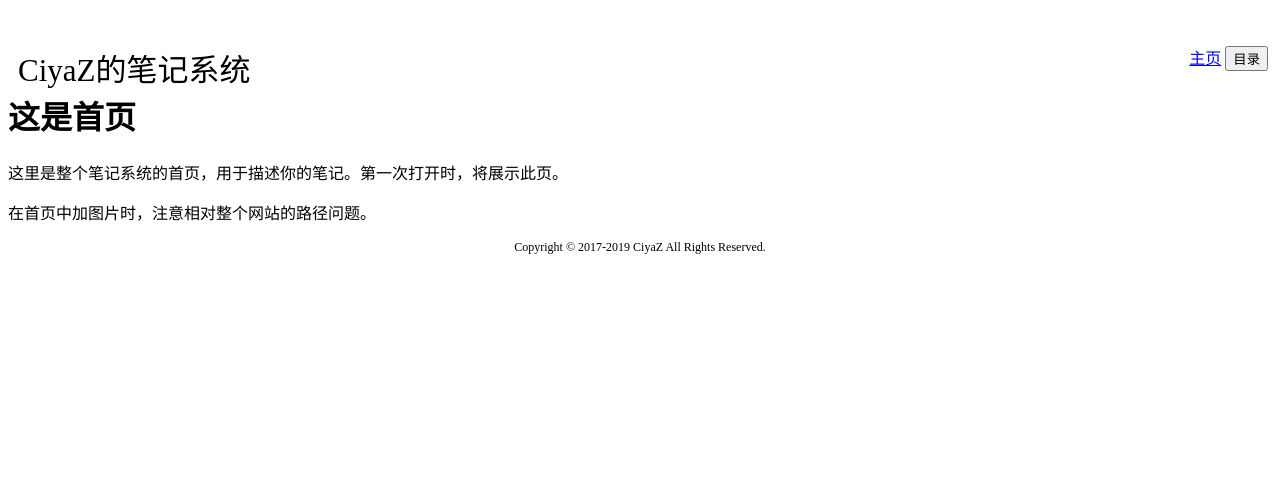
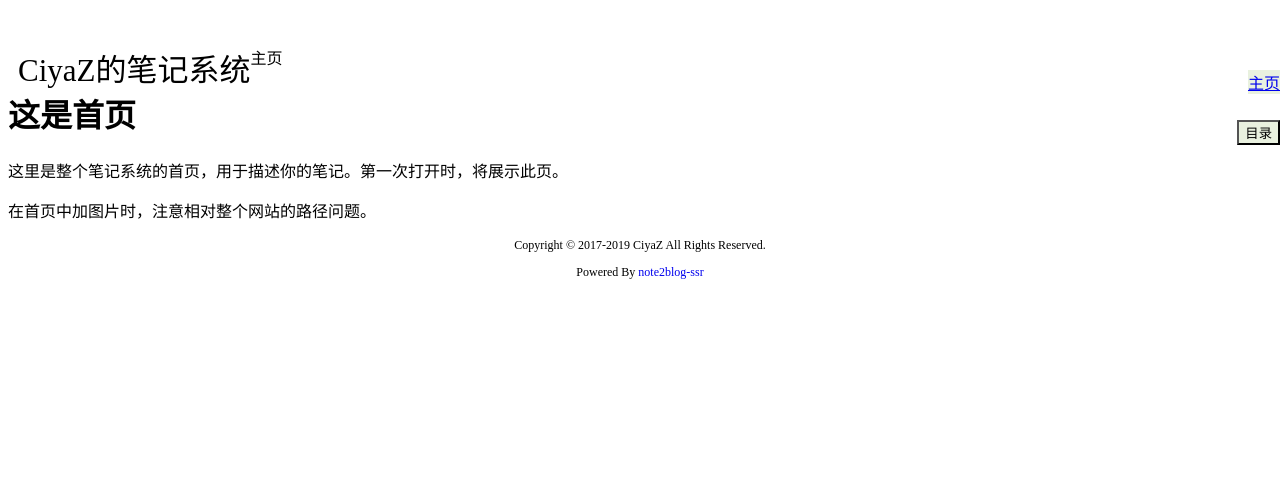
Before and after one commit to CiyaZ/note2blog-ssr, a PHP site: page / in a window 1280 px wide. Shown: the top 478 px of the page. After the commit the page ends 279 px from the top, so only its background shows below. Run offline with PHP 8.4, Linux system fonts and the light colour scheme; some libraries are stand-ins or nearby versions.

Commit message:
:sparkles: 页面显示优化，添加面包屑导航

```diff
--- a/app/app.min.css
+++ b/app/app.min.css
@@ -1 +1 @@
-img{width:auto;height:auto;max-width:100%;max-height:100%}body.modal-open{overflow:hidden}.modal-overlay{position:absolute;left:0;top:0;width:100%;height:150%;z-index:1;background-color:black;opacity:.6}.modal-data{position:absolute;width:300px;height:500px;right:0;top:10%;padding:5px;text-align:center;z-index:2;overflow:scroll}
+img{width:auto;height:auto;max-width:100%;max-height:100%}body.modal-open{overflow:hidden}.modal-overlay{position:fixed;left:0;top:0;width:100%;height:100%;z-index:2;background-color:black;opacity:.6}.modal-data{position:fixed;width:300px;height:500px;right:0;top:70px;padding:5px;text-align:center;z-index:3;overflow:scroll}
--- a/index.php
+++ b/index.php
@@ -1,9 +1,29 @@
+<?php
+$index = file_get_contents("indexed.json");
+$notebooks = json_decode($index, true)["notebooks"];
+$kv_map = json_decode($index, true)["kvs"];
+
+$title = "CiyaZ的笔记系统";
+$bread = "主页";
+if (isset($_GET["id"]) && !empty($_GET["id"])) {
+    if (array_key_exists($_GET["id"], $kv_map)) {
+        $note_path = $kv_map[$_GET["id"]];
+        $note_path_arr = explode("/", $note_path);
+        $title = end($note_path_arr);
+        array_shift($note_path_arr);
+        $bread = implode(" > ", $note_path_arr);
+    } else {
+        $title = "404";
+        $bread = "找不到该页面";
+    }
+}
+echo <<<HTML
 <!DOCTYPE html>
 <html lang="zh-cmn-Hans">
 <head>
     <meta charset="UTF-8">
     <meta name="viewport" content="width=device-width, initial-scale=1, maximum-scale=1, user-scalable=no">
-    <title>CiyaZ的笔记系统</title>
+    <title>{$title}</title>
     <link href="node_modules/@ciyaz/silicon-ui/dist/silicon-ui.css" type="text/css" rel="stylesheet"/>
     <link href="node_modules/highlightjs/styles/github.css" type="text/css" rel="stylesheet"/>
     <link href="app/app.min.css" type="text/css" rel="stylesheet"/>
@@ -19,9 +39,8 @@
             <button class="si-btn si-bg-light-green si-fg-white" onclick="toggle_modal()">close</button>
         </p>
         <ul style="text-align: left; padding: 35px" id="tree-view" class="si-list si-bg-white">
-            <?php
-                $index = json_decode(file_get_contents("indexed.json"), true)["notebooks"];
-                foreach ($index as $notebook) {
+HTML;
+                foreach ($notebooks as $notebook) {
                     echo "<li class=\"collapsible\">";
                     echo "<span>".$notebook["name"]."</span>";
                     echo "</li>";
@@ -44,7 +63,7 @@
                     echo "</ul>";
                     echo "</li>";
                 }
-            ?>
+echo <<<HTML
         </ul>
         <p>
             <button class="si-btn si-bg-light-green si-fg-white" onclick="toggle_modal()">close</button>
@@ -57,21 +76,22 @@
     </span>
 </div>
 <div class="container">
-    <div class="si-panel si-bg-white" style="margin-top: 45px; text-align: right">
-        <span>
-            <a href="index.php" class="si-btn si-fg-white si-bg-light-green">主页</a>
-        </span>
-        <span>
-            <button class="si-btn si-fg-white si-bg-light-green" onclick="toggle_modal()"
-                    style="margin-right: 4px;">目录</button>
-        </span>
+    <a href="index.php" class="si-btn si-fg-green" style="position: fixed; top: 70px;right: 0;z-index: 1;background-color: #E9F1DF;">主页</a>
+    <button class="si-btn si-fg-green" onclick="toggle_modal()" style="position: fixed; top: 120px;right: 0;z-index: 1;background-color: #E9F1DF;">目录</button>
+    <div class="si-panel si-bg-white" style="margin-top: 45px">
+        {$bread}
     </div>
     <div class="si-panel si-bg-white" style="margin-top: 5px">
-        <?php
+HTML;
 
         require "vendor/autoload.php";
         if (isset($_GET["id"]) && !empty($_GET["id"])) {
-            echo render_post($_GET["id"]);
+            $post_rendered = render_post($kv_map, $_GET["id"]);
+            if($post_rendered != null) {
+                echo $post_rendered;
+            } else {
+                echo "<div style=\"text-align: center\"><h1>404</h1></div>";
+            }
         } else {
             echo render_index();
         }
@@ -83,9 +103,8 @@
             return $parser->text($md);
         }
 
-        function render_post($hash_key)
+        function render_post($kv_map, $hash_key)
         {
-            $kv_map = json_decode(file_get_contents("indexed.json"), true)["kvs"];
             if (array_key_exists($hash_key, $kv_map)) {
                 $note_path = $kv_map[$hash_key];
                 $note_md_path = get_md_path($note_path);
@@ -104,11 +123,14 @@
             return $note_path . "/" . end($note_path_arr) . ".md";
         }
 
-        ?>
+echo <<<HTML
     </div>
     <div class="si-panel si-bg-white" style="margin-top: 5px; text-align: center;">
         <p class="si-fg-gray" style="font-size: 12px">
             Copyright © 2017-2019 CiyaZ All Rights Reserved.
+        </p>
+        <p class="si-fg-gray" style="font-size: 12px">
+            Powered By <a href="https://github.com/CiyaZ/note2blog-ssr" style="text-decoration: none">note2blog-ssr</a>
         </p>
     </div>
 </div>
@@ -122,3 +144,4 @@
 </script>
 </body>
 </html>
+HTML;
```
Also changed, not shown: app/app.css (+6 -6 lines).
